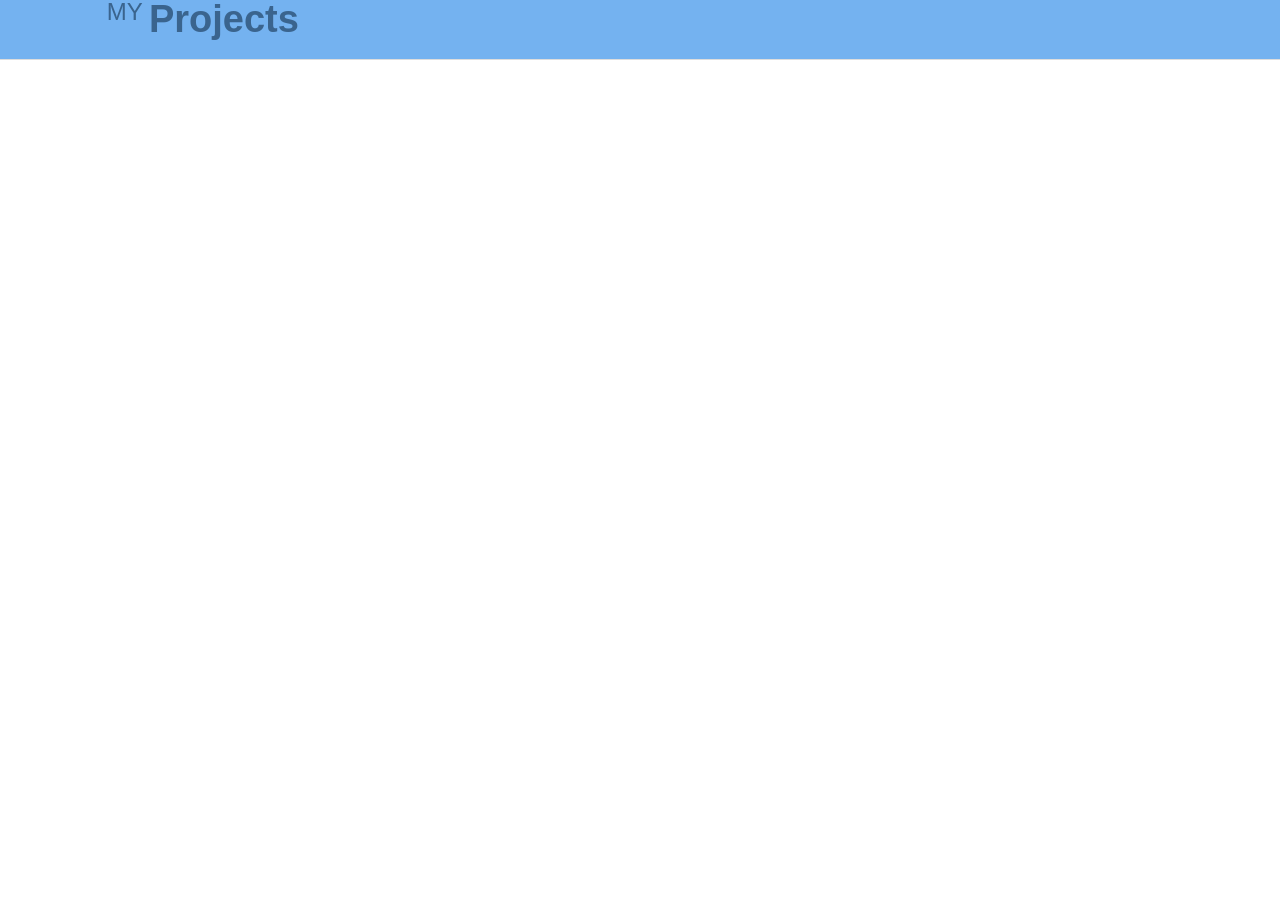
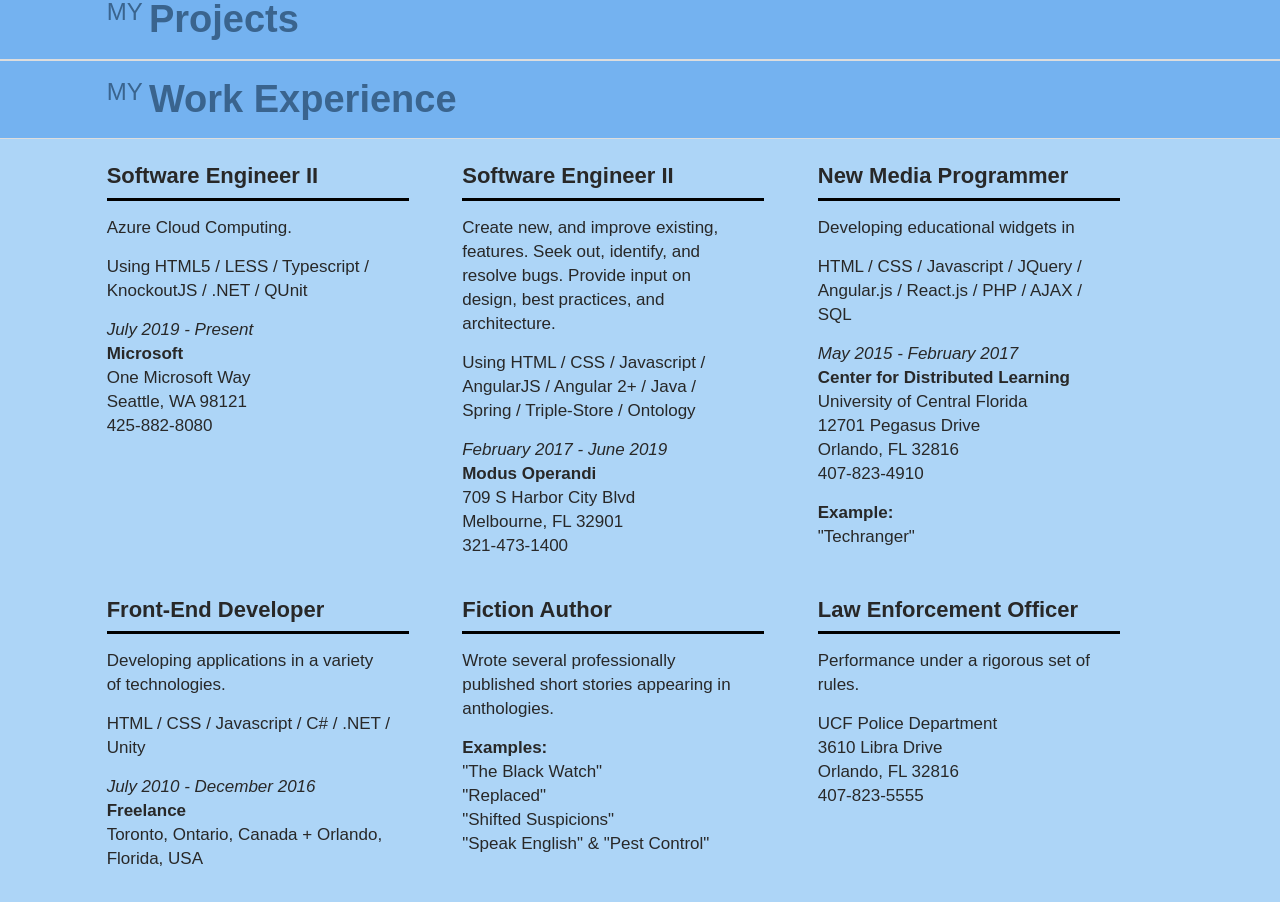
Before and after one commit to WilliamRADFunk/webpage-portfolio-angular, an Angular app: page / in a window 1280 px wide. Shown: the part 960-1862 px from the top of the page. Before the commit the page ends 1020 px from the top, so only its background shows below. Built offline with nearby package versions, Linux system fonts and the light colour scheme; a web font is replaced by a local one.

Commit message:
Adds work experience section to the site and makes it responsive.

```diff
--- a/src/app/app.component.html
+++ b/src/app/app.component.html
@@ -31,4 +31,11 @@
       <app-section-header id="projects" content="Projects" prefix="MY"></app-section-header>
     </div>
   </div>
+
+  <div class="row no-gutters">
+    <div class="col-12">
+      <app-section-header id="work" content="Work Experience" prefix="MY"></app-section-header>
+      <app-work-section></app-work-section>
+    </div>
+  </div>
 </div>
--- a/src/app/app.module.ts
+++ b/src/app/app.module.ts
@@ -9,6 +9,7 @@ import { NavigationComponent } from './components/navigation/navigation.componen
 import { MissionSectionComponent } from './components/mission-section/mission-section.component';
 import { AboutSectionComponent } from './components/about-section/about-section.component';
 import { SectionHeaderComponent } from './components/section-header/section-header.component';
+import { WorkSectionComponent } from './components/work-section/work-section.component';
 
 @NgModule({
   declarations: [
@@ -17,7 +18,8 @@ import { SectionHeaderComponent } from './components/section-header/section-head
     NavigationComponent,
     MissionSectionComponent,
     AboutSectionComponent,
-    SectionHeaderComponent
+    SectionHeaderComponent,
+    WorkSectionComponent
   ],
   imports: [
     BrowserModule,
--- /dev/null
+++ b/src/app/components/work-section/work-section.component.html
@@ -0,0 +1,86 @@
+<div class="row no-gutters alternate-color py-4">
+  <div class="offset-1 col-10">
+    <div class="row no-gutters">
+      <div class="col-12 col-md-4 job-history">
+        <h4>Software Engineer II</h4>
+        <hr>
+        <p>Azure Cloud Computing.</p>
+        <p>Using HTML5 / LESS / Typescript / KnockoutJS / .NET / QUnit</p>
+        <p>
+          <i>July 2019 - Present</i>
+          <br><strong>Microsoft</strong>
+          <br>One Microsoft Way
+          <br>Seattle, WA 98121
+          <br>425-882-8080
+        </p>
+      </div>
+      <div class="col-12 col-md-4 job-history">
+        <h4>Software Engineer II</h4>
+        <hr>
+        <p>Create new, and improve existing, features. Seek out, identify, and resolve bugs. Provide input on design, best practices, and architecture.</p>
+        <p>Using HTML / CSS / Javascript / AngularJS / Angular 2+ / Java / Spring / Triple-Store / Ontology</p>
+        <p>
+          <i>February 2017 - June 2019</i>
+          <br><strong>Modus Operandi</strong>
+          <br>709 S Harbor City Blvd
+          <br>Melbourne, FL 32901
+          <br>321-473-1400
+        </p>
+      </div>
+      <div class="col-12 col-md-4 job-history">
+        <h4>New Media Programmer</h4>
+        <hr>
+        <p>Developing educational widgets in</p>
+        <p>HTML / CSS / Javascript / JQuery / Angular.js / React.js / PHP / AJAX / SQL</p>
+        <p>
+          <i>May 2015 - February 2017</i>
+          <br><strong>Center for Distributed Learning</strong>
+          <br>University of Central Florida
+          <br>12701 Pegasus Drive
+          <br>Orlando, FL 32816
+          <br>407-823-4910
+        </p>
+        <p><span>Example:</span><br>
+          <a href="https://techrangers.cdl.ucf.edu/past_william-funk.php" target="_blank">&quot;Techranger&quot;</a><br>
+        </p>
+      </div>
+    </div>
+  </div>
+</div>
+<div class="row no-gutters alternate-color">
+  <div class="offset-1 col-10">
+    <div class="row no-gutters">
+      <div class="col-12 col-md-4 job-history">
+        <h4>Front-End Developer</h4>
+        <hr>
+        <p>Developing applications in a variety of technologies.</p>
+        <p>HTML / CSS / Javascript / C# / .NET / Unity</p>
+        <p>
+          <i>July 2010 - December 2016</i>
+          <br><strong>Freelance</strong>
+          <br>Toronto, Ontario, Canada + Orlando, Florida, USA
+        </p>
+      </div>
+      <div class="col-12 col-md-4 job-history">
+        <h4>Fiction Author</h4>
+        <hr>
+        <p>Wrote several professionally published short stories appearing in anthologies.</p>
+        <p><span>Examples:</span><br>
+          <a href="https://aresmagazine.com/?page_id=3830" target="_blank">&quot;The Black Watch&quot;</a><br>
+          <a href="assets/Penumbra-eMag-Vol-3-Issue-7.pdf" target="_blank">&quot;Replaced&quot;</a><br>
+          <a href="http://www2.silverblade.net/2014/09/shifted-suspicions/" target="_blank">&quot;Shifted Suspicions&quot;</a><br>
+          <a href="http://freesciencefiction.com/story/william-r-a-d-funk/" target="_blank">&quot;Speak English&quot; &amp; &quot;Pest Control&quot;</a>
+        </p>
+      </div>
+      <div class="col-12 col-md-4 job-history">
+        <h4>Law Enforcement Officer</h4>
+        <hr>
+        <p>Performance under a rigorous set of rules.</p>
+        <p>UCF Police Department
+        <br>3610 Libra Drive
+        <br>Orlando, FL 32816
+        <br>407-823-5555</p>
+      </div>
+    </div>
+  </div>
+</div>
--- /dev/null
+++ b/src/app/components/work-section/work-section.component.scss
@@ -0,0 +1,88 @@
+.job-history a {
+    color: #282828;
+    font-weight: lighter;
+    white-space: nowrap;
+}
+
+.job-history hr {
+    border-top: 3px solid #000000;
+    height: 0px;
+    margin: 0px 0px 10px 0px;
+    text-align: left;
+    width: 85%;
+}
+
+.job-history span {
+    font-weight: bold;
+}
+
+@media (min-width: 1200px) {
+  .job-history {
+    min-height: 360px;
+  }
+
+  .job-history a {
+    font-size: 17px;
+    line-height: 24px;
+    margin: 10px 0px;
+  }
+
+  .job-history p {
+    font-size: 17px;
+    line-height: 24px;
+    margin: 15px 0px;
+  }
+}
+
+@media (max-width: 1199px) {
+  .job-history {
+    min-height: 365px;
+  }
+
+  .job-history a {
+    font-size: 15px;
+    line-height: 22px;
+    margin: 10px 0px;
+  }
+
+  .job-history p {
+    font-size: 15px;
+    line-height: 22px;
+    margin: 15px 0px;
+  }
+}
+
+@media (max-width: 991px) {
+  .job-history {
+    min-height: 275px;
+  }
+
+  .job-history a {
+    font-size: 16px;
+    line-height: 20px;
+    margin: 10px 0px;
+  }
+
+  .job-history p {
+    font-size: 16px;
+    line-height: 20px;
+    margin: 15px 0px;
+  }
+}
+
+@media (max-width: 767px) {
+  .job-history {
+    margin-bottom: 20px;
+    min-height: 0px;
+  }
+  .job-history a {
+    font-size: 13.5px;
+    line-height: 18px;
+    margin: 10px 0px;
+  }
+  .job-history p {
+    font-size: 13.5px;
+    line-height: 18px;
+    margin: 15px 0px;
+  }
+}
--- /dev/null
+++ b/src/app/components/work-section/work-section.component.ts
@@ -0,0 +1,15 @@
+import { Component, OnInit } from '@angular/core';
+
+@Component({
+  selector: 'app-work-section',
+  templateUrl: './work-section.component.html',
+  styleUrls: ['./work-section.component.scss']
+})
+export class WorkSectionComponent implements OnInit {
+
+  constructor() { }
+
+  ngOnInit() {
+  }
+
+}
```
Also changed, not shown: 1 other file (tests, documents, lock files or other folders).
